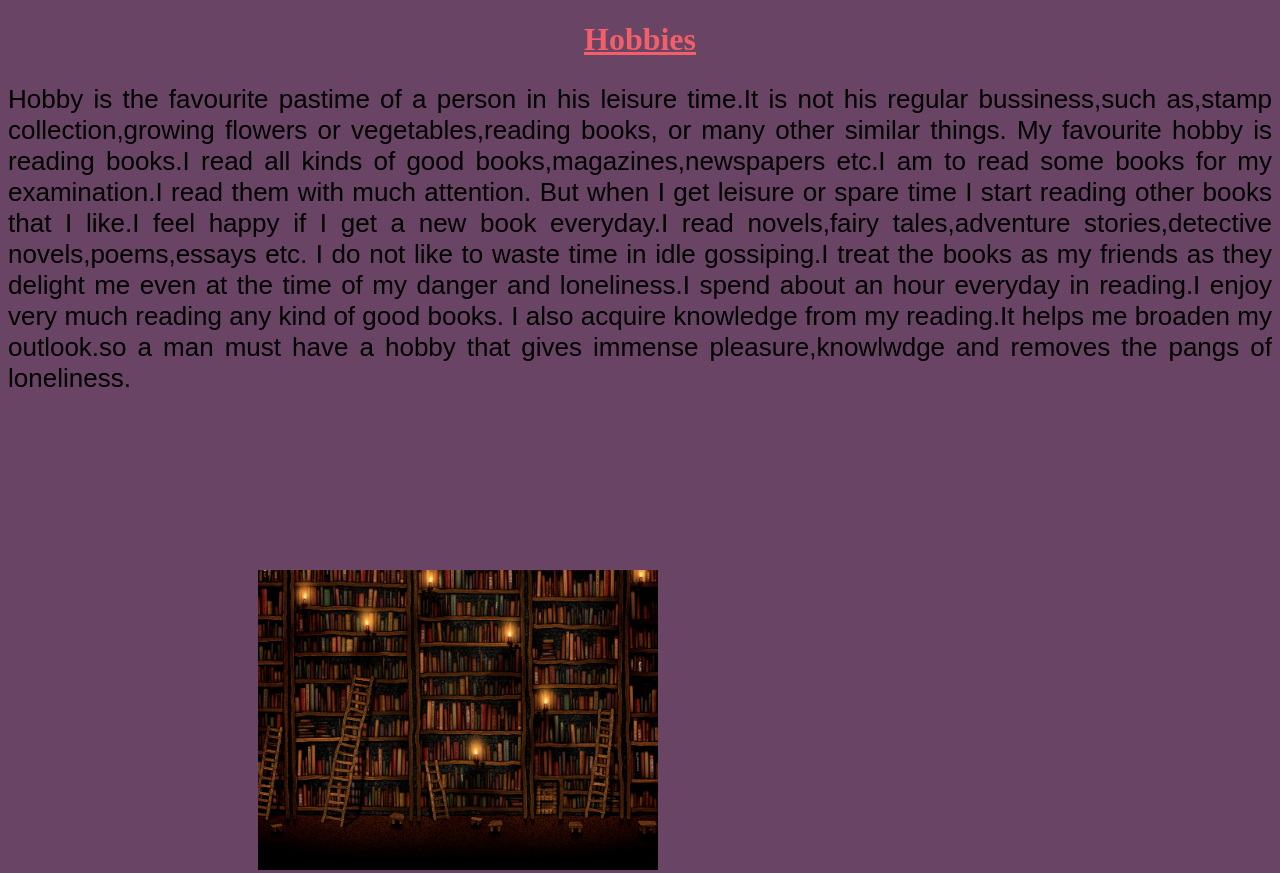
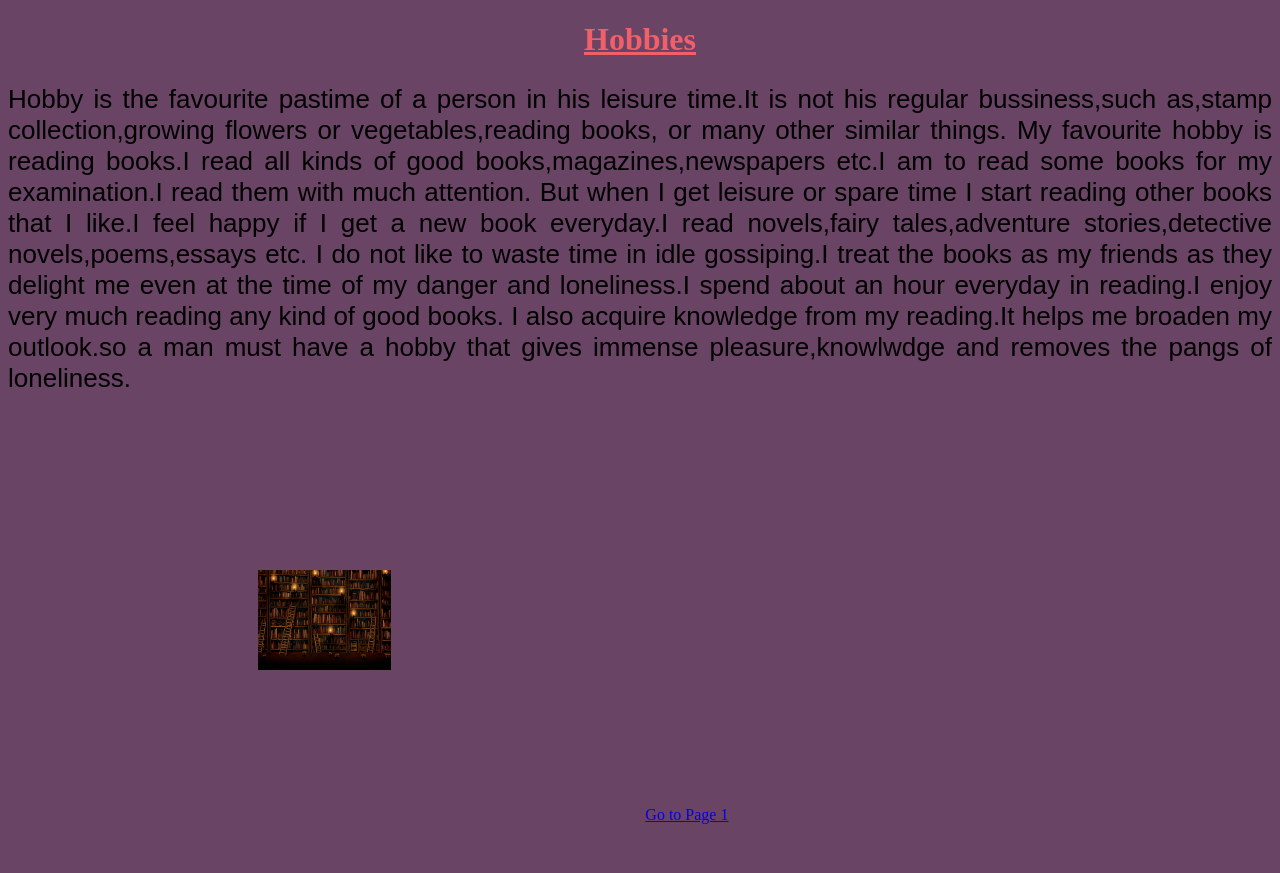
Before and after one commit to tanbirahamed202/tanbirahamed202.github.io, a plain HTML site: page page2.html in a window 1280 px wide. Shown: the top 873 px of the page. After the commit the page ends 832 px from the top, so only its background shows below. Drawn offline with Linux system fonts and the light colour scheme.

Commit message:
Update page2.html

```diff
--- a/page2.html
+++ b/page2.html
@@ -18,7 +18,7 @@
 		   But when I get leisure or spare time I start reading other books that I like.I feel happy if I get a new book everyday.I read novels,fairy tales,adventure stories,detective novels,poems,essays etc.
 		   I do not like to waste time in idle gossiping.I treat the books as my friends as they delight me even at the time of my danger and loneliness.I spend about an hour everyday in reading.I enjoy very much reading any kind of good books.
 		   I also acquire knowledge from my reading.It helps me broaden my outlook.so a man must have a hobby that gives immense pleasure,knowlwdge and removes the pangs of loneliness.</p>
-		   <img src="Photo.jpg" height="300" hspace="250" vspace="150">
+		   <img src="Photo.jpg" height="100" hspace="250" vspace="150">
 
 
 		   <a href="https://tanvirjibonbd.github.io/">Go to Page 1</a>
```
